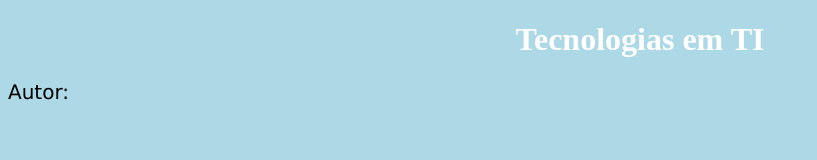
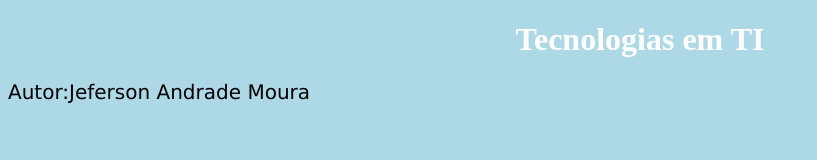
Before and after one commit to Jeferson997/TecnologiasTI, a plain HTML site: page Index.html in a window 1280 px wide. Shown: the whole page, without its empty margins (0-817 px from the left). Drawn offline with Linux system fonts and the light colour scheme.

Commit message:
Update Index.html
Acrescentado o nome do autor

```diff
--- a/Index.html
+++ b/Index.html
@@ -20,7 +20,7 @@
 	<body>
 
 		<h1>Tecnologias em TI</h1>
-		<p>Autor:</p>
+		<p>Autor:Jeferson Andrade Moura</p>
 
 	</body>
 </html>
```
